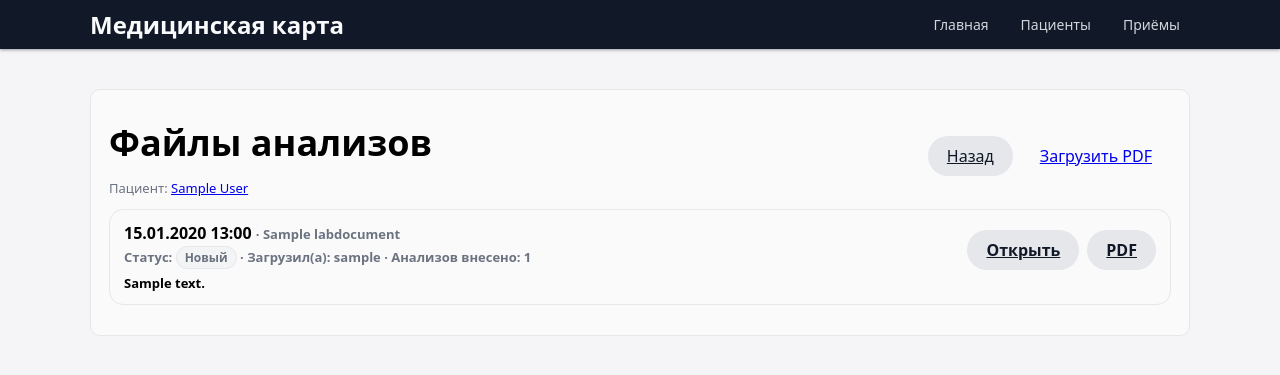
After one commit to XeLader/HealthForm, a Django app: page /patient/1/labs/files/ in a window 1280 px wide. The commit adds this page. Shown: the top 375 px of the page. Run offline with Django 5.2, Linux system fonts and the light colour scheme; a user stored in the database is signed in; tables that the repository leaves empty hold one stand-in row (values such as "Sample post").

Commit message:
Add pages for adding labs entity from pdf file

```diff
--- a/form/forms.py
+++ b/form/forms.py
@@ -256,3 +256,8 @@ class ReportPrintConfigForm(forms.Form):
             data["rx_ids"] = [obj.pk for obj in self.cleaned_data.get("prescriptions", [])]
 
         return data
+
+class LabDocumentUploadForm(forms.ModelForm):
+    class Meta:
+        model = LabDocument
+        fields = ["file", "note"]
--- a/form/models.py
+++ b/form/models.py
@@ -570,9 +570,9 @@ class LabDocument(models.Model):
     uploaded_by = models.ForeignKey("auth.User", on_delete=models.SET_NULL, null=True, blank=True)
     created_at = models.DateTimeField(default=timezone.now)
 
-    file = models.FileField(upload_to="lab_docs/%Y/%m/%d/")
+    file = models.FileField(upload_to="lab_docs/%Y/%m/%d/", verbose_name = "Файл")
     original_name = models.CharField(max_length=255, blank=True, default="")
-    note = models.CharField(max_length=255, blank=True, default="")
+    note = models.CharField(max_length=255, blank=True, verbose_name = "Замечания", default="")
 
     entries = models.ManyToManyField("LabEntry", related_name="source_documents", blank=True)
 
--- a/form/static/css/main.css
+++ b/form/static/css/main.css
@@ -42,6 +42,11 @@ form.report-form {
   margin-top: 12px;
 }
 
+.card-body{
+  font-weight: 600;
+  margin-bottom: 12px;
+  margin-top: 12px;
+}
 .grid-2 {
   display: grid;
   grid-template-columns: repeat(2, minmax(0, 1fr));
@@ -114,6 +119,7 @@ form.report-form {
   padding: 8px 18px;
   font: inherit;
   cursor: pointer;
+  margin-top: 8px;
 }
 
 .btn-primary {
@@ -350,3 +356,53 @@ body {
 .kv { display:flex; justify-content:space-between; gap: 12px; padding: 4px 0; }
 .kv .k { color:#6b7280; font-size: 12px; }
 .kv .v { text-align:right; }
+
+
+.page { display: grid; gap: 16px; }
+.page.two-col { grid-template-columns: 1.3fr 1fr; align-items: start; }
+@media (max-width: 1100px) { .page.two-col { grid-template-columns: 1fr; } }
+
+.header-actions { display:flex; gap: 8px; align-items:center; }
+
+.pdf-frame-wrap { width: 100%; height: 75vh; border: 1px solid #e5e7eb; border-radius: 14px; overflow: hidden; }
+.pdf-frame { width: 100%; height: 100%; border: 0; }
+
+.labtype-grid { display: grid; gap: 10px; }
+.labtype-row {
+  display:flex; justify-content:space-between; align-items:center;
+  padding: 10px 12px; border: 1px solid #e5e7eb; border-radius: 14px;
+  text-decoration: none;
+}
+.labtype-action { font-weight: 800; font-size: 18px; width: 26px; text-align: right; }
+
+.entry-list { display: grid; gap: 10px; }
+.entry-row {
+  display:flex; justify-content:space-between; gap: 10px; align-items:flex-start;
+  padding: 10px 12px; border: 1px solid #e5e7eb; border-radius: 14px;
+}
+.entry-title { font-weight: 700; }
+
+.divider { height: 1px; background: #e5e7eb; margin: 14px 0; }
+
+.btn-sm { padding: 6px 10px; border-radius: 10px; }
+
+.doc-list { display: grid; gap: 10px; }
+.doc-row {
+  display: flex;
+  justify-content: space-between;
+  gap: 12px;
+  padding: 12px 14px;
+  border: 1px solid #e5e7eb;
+  border-radius: 14px;
+}
+.doc-title { font-weight: 800; }
+.doc-meta { margin-top: 4px; font-size: 13px; }
+.doc-note { margin-top: 8px; font-size: 13px; }
+.doc-actions { display: flex; gap: 8px; align-items: start; }
+
+/* простые бейджи статуса */
+.badge { padding: 2px 8px; border-radius: 999px; font-size: 12px; border: 1px solid #e5e7eb; }
+.badge-new { background: #f3f4f6; }
+.badge-in_progress { background: #fff7ed; }
+.badge-done { background: #ecfeff; }
+.badge-verified { background: #ecfdf5; }
--- a/form/templates/form/patient_detail.html
+++ b/form/templates/form/patient_detail.html
@@ -216,8 +216,11 @@
   <section class="card" style="margin-top:20px;">
 <header class="card-header" style="display:flex;justify-content:space-between;align-items:center;margin-bottom:8px;">
       <h2 class="card-title">Лабораторные и инструментальные показатели</h2>
+      <a href="{% url 'labdoc_upload' pk=patient.pk %}" class="icon-button" title="Загрузить файл">
+              {% include "./icons/file-arrow-up.svg" %}
+      </a>
     </header>
-
+    <a href="{% url 'patient_labdocs' pk=patient.pk %}" class="muted" style="margin-bottom:10px;">Файлы анализов</a>
 <ol class="item-list" style="list-style:none;margin:0;padding:0;">
 	<li class="item-card">
 	<div class = "resultsTable">
--- /dev/null
+++ b/form/templates/labs/patient_labdocs.html
@@ -0,0 +1,64 @@
+{% extends "../form/base.html" %}
+
+{% block title %}Файлы анализов{% endblock %}
+
+{% block content %}
+<div class="page">
+  <section class="card">
+    <header class="card-header">
+      <div>
+        <h2 class="card-title">Файлы анализов</h2>
+        <div class="muted">
+          Пациент: <a href="{% url 'patient_detail' pk=patient.pk %}">{{ patient.full_name }}</a>
+        </div>
+      </div>
+
+      <div class="header-actions">
+        <a class="btn btn-secondary" href="{% url 'patient_detail' pk=patient.pk %}">Назад</a>
+        <a class="btn" href="{% url 'labdoc_upload' pk=patient.pk %}">Загрузить PDF</a>
+      </div>
+    </header>
+
+    <div class="card-body">
+      {% if docs %}
+        <div class="doc-list">
+          {% for doc in docs %}
+            <div class="doc-row">
+              <div class="doc-main">
+                <div class="doc-title">
+                  {{ doc.created_at|date:"d.m.Y H:i" }}
+                  {% if doc.original_name %}
+                    <span class="muted">· {{ doc.original_name }}</span>
+                  {% endif %}
+                </div>
+
+                <div class="doc-meta muted">
+                  Статус:
+                  <span class="badge badge-{{ doc.status }}">{{ doc.get_status_display }}</span>
+                  {% if doc.uploaded_by %} · Загрузил(а): {{ doc.uploaded_by }}{% endif %}
+                  · Анализов внесено: {{ doc.entries.count }}
+                </div>
+
+                {% if doc.note %}
+                  <div class="doc-note">{{ doc.note }}</div>
+                {% endif %}
+              </div>
+
+              <div class="doc-actions">
+                <a class="btn btn-secondary" href="{% url 'labdoc_fill' doc_id=doc.id %}">
+                  Открыть
+                </a>
+                <a class="btn btn-secondary" href="{% url 'labdoc_file' doc_id=doc.id %}" target="_blank" rel="noopener">
+                  PDF
+                </a>
+              </div>
+            </div>
+          {% endfor %}
+        </div>
+      {% else %}
+        <div class="muted">Файлы ещё не загружены.</div>
+      {% endif %}
+    </div>
+  </section>
+</div>
+{% endblock %}
--- a/form/urls.py
+++ b/form/urls.py
@@ -14,7 +14,7 @@ urlpatterns = [
     path('report/new/', views.report_new, name='report_new'),
     path('report/<int:pk>/edit/', views.report_edit, name='report_edit'),
     path('report/<int:pk>/print/', views.report_print_config, name='report_print_config'),
-    path("report/<int:pk>/print/preview/", views.report_print_preview, name="report_print_preview"),
+    path('report/<int:pk>/print/preview/', views.report_print_preview, name='report_print_preview'),
     path('patient/<int:pk>/', views.patient_detail, name='patient_detail'),
     path('patient/<int:pk>/report/new', views.report_new_for_patient, name='report_new_for_patient'),
     path('patient/<int:pk>/edit', views.patient_edit, name='patient_edit'),
@@ -34,12 +34,22 @@ urlpatterns = [
     path('patient/<int:pk>/platelets/new', views.platelets_new, name='platelets_new'),
     path('patient/<int:pk>/leukocytes/new', views.leukocytes_new, name='leukocytes_new'),
     path('patient/<int:pk>/hormonallevels/new', views.hormonallevels_new, name='hormonallevels_new'),
+    path('patient/<int:pk>/labs/upload/', views.labdoc_upload, name='labdoc_upload'),
+    path('patient/<int:pk>/labs/files/', views.patient_labdocs, name='patient_labdocs'),
+    path('labdoc/<uuid:doc_id>/', views.labdoc_fill, name='labdoc_fill'),
+    path('labdoc/<uuid:doc_id>/done/', views.labdoc_mark_done, name='labdoc_mark_done'),
+    path('labdoc/<uuid:doc_id>/add/<slug:kind>/', views.labdoc_add_lab, name='labdoc_add_lab'),
+    path('labdoc/<uuid:doc_id>/unlink/<int:entry_id>/', views.labdoc_unlink_entry, name='labdoc_unlink_entry'),
+    path('labdoc/<uuid:doc_id>/file/', views.labdoc_file, name='labdoc_file'),
 
-    path("patient/<int:pk>/questionnaires/new/", CreateSurveyInviteView.as_view(), name="survey_invite_create"),
-    path("q/<uuid:token>/", PublicSurveySectionView.as_view(), name="survey_run_public"),
-    path("q/<uuid:token>/finish/", PublicSurveyFinishView.as_view(), name="survey_finish_public"),
+    path('patient/<int:pk>/questionnaires/new/', CreateSurveyInviteView.as_view(), name='survey_invite_create'),
+    path('q/<uuid:token>/', PublicSurveySectionView.as_view(), name='survey_run_public'),
+    path('q/<uuid:token>/finish/', PublicSurveyFinishView.as_view(), name='survey_finish_public'),
 
-    path("patient/<int:pk>/questionnaires/<uuid:token>/results/", SurveyResultsView.as_view(), name="survey_results"),
-    path("invites/new/", views.invite_new, name="invite_new"),
-    path("invite/<uuid:token>/", views.accept_invite, name="accept_invite"),
+    path('patient/<int:pk>/questionnaires/<uuid:token>/results/', SurveyResultsView.as_view(), name='survey_results'),
+    path('invites/new/', views.invite_new, name='invite_new'),
+    path('invite/<uuid:token>/', views.accept_invite, name='accept_invite'),
+
+    path('labdoc/<uuid:doc_id>/file/', views.labdoc_file, name='labdoc_file'),
+
 ]
--- a/form/views.py
+++ b/form/views.py
@@ -3,9 +3,11 @@ from django.contrib.auth.decorators import user_passes_test
 from django.contrib.auth.models import User
 from django.contrib.auth import login
 from django.shortcuts import render, get_object_or_404, redirect
+from django.http import FileResponse, Http404
 from django.db.models import Sum, Count
 from django.utils import timezone
 from django.views import View
+from django.views.decorators.http import require_POST
 from django.urls import reverse
 from django.db import transaction
 from django import forms
@@ -313,6 +315,23 @@ def prescription_new(request, pk):
         "cancel_url": request.META.get("HTTP_REFERER") or redirect("patient_detail", pk=patient.pk).url,
         "nav_section": "patients",
     })
+
+
+LAB_FORMS = {
+    "biochem":  (LabKind.BIOCHEM, Biochemistry, BiochemistryForm, "Биохимия"),
+    "protein":  (LabKind.PROTEIN, ProteinMetabolism, ProteinMetabolismForm, "Белковый обмен"),
+    "lipid":    (LabKind.LIPID, LipidMetabolism, LipidMetabolismForm, "Липидный обмен"),
+    "carb":     (LabKind.CARB, CarbohydrateMetabolism, CarbohydrateMetabolismForm, "Углеводный обмен"),
+    "iron":     (LabKind.IRON, IronMetabolism, IronMetabolismForm, "Железо"),
+    "micro":    (LabKind.MICRO, Micronutrients, MicronutrientsForm, "Микронутриенты"),
+    "inflamm":  (LabKind.INFLAMM, InflammatoryMarkers, InflammatoryMarkersForm, "Воспаление"),
+    "allergy":  (LabKind.ALLERGY, AllergiesInfections, AllergiesInfectionsForm, "Аллергии/инфекции"),
+    "thyroid":  (LabKind.THYROID, ThyroidFunction, ThyroidFunctionForm, "Щитовидная железа"),
+    "hemat":    (LabKind.HEMAT, Hematology, HematologyForm, "Гематология"),
+    "platelet": (LabKind.PLATELET, Platelets, PlateletsForm, "Тромбоциты"),
+    "leuko":    (LabKind.LEUKO, Leukocytes, LeukocytesForm, "Лейкоциты"),
+    "hormon":   (LabKind.HORMON, HormonalLevels, HormonalLevelsForm, "Гормоны"),
+}
 
 @login_required()
 def biochemistry_new(request, pk):
@@ -1093,3 +1112,137 @@ def report_print_preview(request, pk):
     }
 
     return render(request, "print/report_print_preview.html", context)
+
+@login_required
+def labdoc_upload(request, pk):
+    patient = get_object_or_404(Patient, pk=pk)
+
+    if request.method == "POST":
+        form = LabDocumentUploadForm(request.POST, request.FILES)
+        if form.is_valid():
+            doc = form.save(commit=False)
+            doc.patient = patient
+            doc.uploaded_by = request.user
+            doc.original_name = request.FILES["file"].name if "file" in request.FILES else ""
+            doc.status = LabDocument.Status.NEW
+            doc.save()
+            return redirect("labdoc_fill", doc_id=doc.id)
+    else:
+        form = LabDocumentUploadForm()
+
+    return render(request, "labs/labdoc_upload.html", {
+        "patient": patient,
+        "form": form,
+    })
+
+@login_required
+def labdoc_file(request, doc_id):
+    doc = get_object_or_404(LabDocument, id=doc_id)
+
+    if not request.user.is_staff:
+        raise Http404()
+
+    return FileResponse(
+        doc.file.open("rb"),
+        content_type="application/pdf",
+        as_attachment=False,
+        filename=doc.original_name or "lab.pdf",
+    )
+
+@login_required
+def labdoc_fill(request, doc_id):
+    doc = get_object_or_404(LabDocument, id=doc_id)
+
+    lab_types = []
+    for slug, (_kind, _model, _form, title) in LAB_FORMS.items():
+        lab_types.append({"slug": slug, "title": title})
+
+    entries = (
+        doc.entries
+        .select_related("content_type")
+        .order_by("-taken_at")
+    )
+
+    return render(request, "labs/labdoc_fill.html", {
+        "doc": doc,
+        "patient": doc.patient,
+        "lab_types": lab_types,
+        "entries": entries,
+    })
+
+
+@login_required
+def labdoc_add_lab(request, doc_id, kind):
+    doc = get_object_or_404(LabDocument, id=doc_id)
+
+    if kind not in LAB_FORMS:
+        raise Http404("Unknown lab kind")
+
+    lab_kind, Model, FormClass, title = LAB_FORMS[kind]
+
+    if request.method == "POST":
+        form = FormClass(request.POST)
+        if form.is_valid():
+            obj = form.save(commit=False)
+            obj.patient = doc.patient
+            if hasattr(obj, "created_date") and not obj.created_date:
+                obj.created_date = timezone.now()
+            obj.save()
+
+            ct = ContentType.objects.get_for_model(Model)
+            entry = LabEntry.objects.get(content_type=ct, object_id=obj.pk)
+
+            doc.entries.add(entry)
+            doc.status = LabDocument.Status.IN_PROGRESS
+            doc.save(update_fields=["status"])
+
+            return redirect("labdoc_fill", doc_id=doc.id)
+    else:
+        form = FormClass()
+
+    return render(request, "labs/labdoc_add_lab.html", {
+        "doc": doc,
+        "patient": doc.patient,
+        "form": form,
+        "title": title,
+        "kind": kind,
+    })
+
+@login_required
+@require_POST
+def labdoc_unlink_entry(request, doc_id, entry_id):
+    doc = get_object_or_404(LabDocument, id=doc_id)
+    entry = get_object_or_404(LabEntry, pk=entry_id, patient=doc.patient)
+
+    doc.entries.remove(entry)
+    return redirect("labdoc_fill", doc_id=doc.id)
+
+@login_required
+@require_POST
+def labdoc_mark_done(request, doc_id):
+    doc = get_object_or_404(LabDocument, id=doc_id)
+
+    if not request.user.is_staff:
+        return redirect("labdoc_fill", doc_id=doc.id)
+
+    doc.status = LabDocument.Status.DONE
+    doc.save(update_fields=["status"])
+
+    return redirect("patient_labdocs", pk=doc.patient.pk)
+
+@login_required
+def patient_labdocs(request, pk):
+    patient = get_object_or_404(Patient, pk=pk)
+
+    docs = (
+        LabDocument.objects
+        .filter(patient=patient)
+        .select_related("uploaded_by")
+        .prefetch_related("entries")
+        .order_by("-created_at")
+    )
+
+    return render(request, "labs/patient_labdocs.html", {
+        "patient": patient,
+        "docs": docs,
+    })
--- a/formsite/urls.py
+++ b/formsite/urls.py
@@ -16,9 +16,15 @@ Including another URLconf
 """
 from django.contrib import admin, auth
 from django.urls import path, include
+from django.conf import settings
+from django.conf.urls.static import static
+
 
 urlpatterns = [
     path('admin/', admin.site.urls),
     path("accounts/", include("django.contrib.auth.urls")),
     path('', include('form.urls')),
 ]
+
+if settings.DEBUG:
+    urlpatterns += static(settings.MEDIA_URL, document_root=settings.MEDIA_ROOT)
```
Also changed, not shown: form/templates/labs/labdoc_add_lab.html (added, +67 -0 lines), form/templates/labs/labdoc_fill.html (added, +93 -0 lines), form/templates/labs/labdoc_upload.html (added, +47 -0 lines), formsite/settings.py (+7 -0 lines), form/templates/form/icons/file-arrow-up.svg (added), 1 other file.
